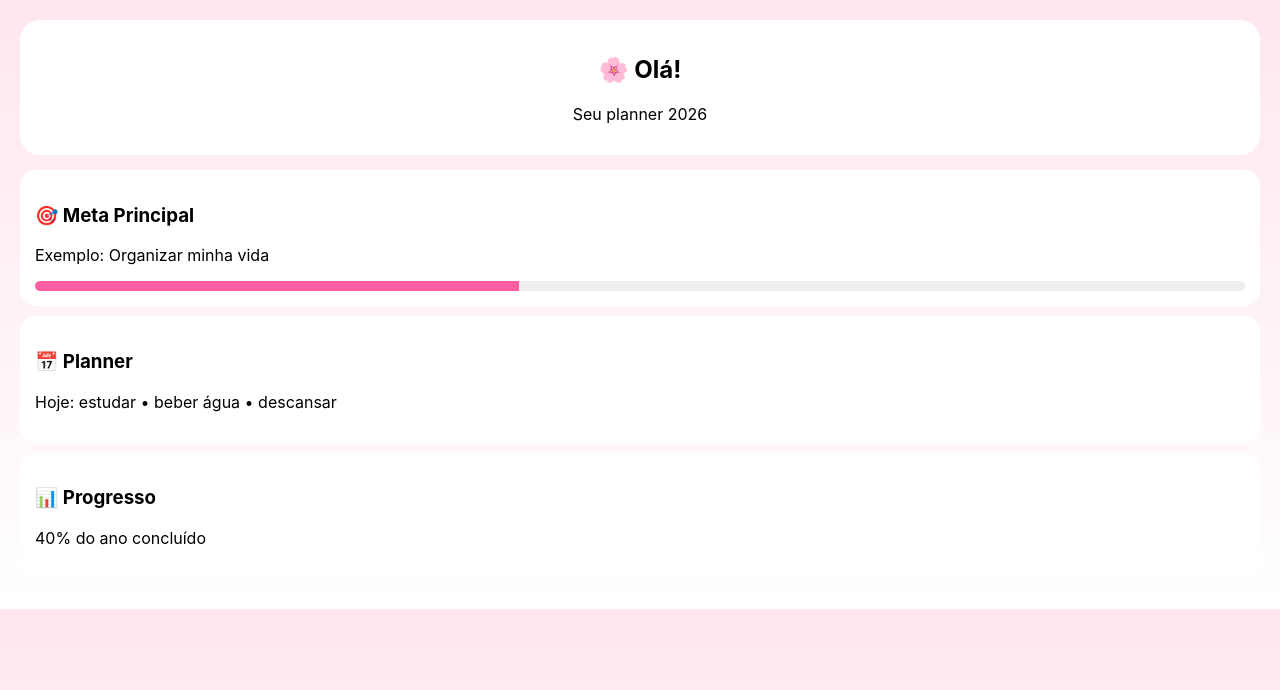
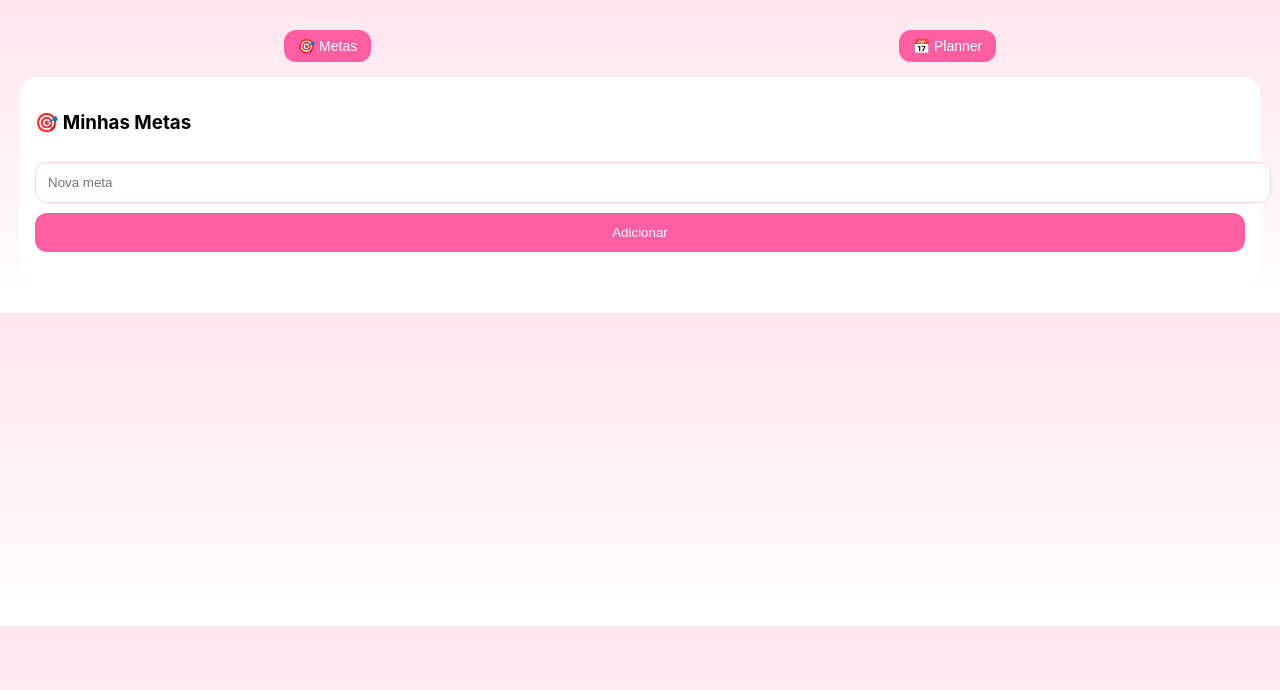
Before and after one commit to mariachiara2000/Minhas-Metas-2026, a plain HTML site: page index.html in a window 1280 px wide. Both pictures are taken after a click on the button "Entrar". Drawn offline with Linux system fonts and the light colour scheme.

Commit message:
Update index.html

```diff
--- a/index.html
+++ b/index.html
@@ -11,17 +11,9 @@ body {
   background: linear-gradient(#ffe6ef, #ffffff);
 }
 
-/* TELAS */
-.screen {
-  display: none;
-  padding: 20px;
-}
+.screen { display: none; padding: 20px; }
+.active { display: block; }
 
-.active {
-  display: block;
-}
-
-/* LOGIN */
 .login-card {
   max-width: 350px;
   margin: 100px auto;
@@ -32,35 +24,30 @@ body {
   text-align: center;
 }
 
-.login-card h1 {
-  color: #ff5fa2;
-}
-
-input {
+input, button {
   width: 100%;
   padding: 12px;
-  margin: 10px 0;
+  margin-top: 10px;
   border-radius: 12px;
   border: 1px solid #ffd1e4;
 }
 
 button {
-  width: 100%;
-  padding: 12px;
-  border: none;
-  border-radius: 14px;
   background: #ff5fa2;
   color: white;
-  font-size: 16px;
+  border: none;
 }
 
-/* APP */
-header {
-  background: white;
-  padding: 15px;
-  border-radius: 20px;
-  text-align: center;
+.menu {
+  display: flex;
+  justify-content: space-around;
   margin-bottom: 15px;
+}
+
+.menu button {
+  width: auto;
+  padding: 8px 14px;
+  font-size: 14px;
 }
 
 .card {
@@ -68,19 +55,6 @@ header {
   padding: 15px;
   border-radius: 16px;
   margin-bottom: 10px;
-}
-
-.progress {
-  height: 10px;
-  background: #eee;
-  border-radius: 10px;
-  overflow: hidden;
-}
-
-.progress div {
-  height: 100%;
-  width: 40%;
-  background: #ff5fa2;
 }
 </style>
 </head>
@@ -90,7 +64,7 @@ header {
 <!-- LOGIN -->
 <div id="login" class="screen active">
   <div class="login-card">
-    <h1>✨ Metas 2026</h1>
+    <h2>✨ Metas 2026</h2>
     <input placeholder="Email">
     <input type="password" placeholder="Senha">
     <button onclick="entrar()">Entrar</button>
@@ -99,34 +73,60 @@ header {
 
 <!-- APP -->
 <div id="app" class="screen">
-  <header>
-    <h2>🌸 Olá!</h2>
-    <p>Seu planner 2026</p>
-  </header>
 
-  <div class="card">
-    <h3>🎯 Meta Principal</h3>
-    <p>Exemplo: Organizar minha vida</p>
-    <div class="progress">
-      <div></div>
-    </div>
+  <!-- MENU -->
+  <div class="menu">
+    <button onclick="mostrar('metas')">🎯 Metas</button>
+    <button onclick="mostrar('planner')">📅 Planner</button>
   </div>
 
-  <div class="card">
-    <h3>📅 Planner</h3>
-    <p>Hoje: estudar • beber água • descansar</p>
+  <!-- METAS -->
+  <div id="metas" class="card">
+    <h3>🎯 Minhas Metas</h3>
+    <input id="novaMeta" placeholder="Nova meta">
+    <button onclick="addMeta()">Adicionar</button>
+    <ul id="listaMetas"></ul>
   </div>
 
-  <div class="card">
-    <h3>📊 Progresso</h3>
-    <p>40% do ano concluído</p>
+  <!-- PLANNER -->
+  <div id="planner" class="card" style="display:none;">
+    <h3>📅 Hoje</h3>
+    <input id="novaTarefa" placeholder="Nova tarefa">
+    <button onclick="addTarefa()">Adicionar</button>
+    <ul id="listaTarefas"></ul>
   </div>
+
 </div>
 
 <script>
 function entrar() {
-  document.getElementById("login").classList.remove("active");
-  document.getElementById("app").classList.add("active");
+  login.classList.remove("active");
+  app.classList.add("active");
+}
+
+function mostrar(secao) {
+  metas.style.display = secao === "metas" ? "block" : "none";
+  planner.style.display = secao === "planner" ? "block" : "none";
+}
+
+function addMeta() {
+  let texto = novaMeta.value;
+  if (!texto) return;
+  let li = document.createElement("li");
+  li.innerHTML = texto + " ❌";
+  li.onclick = () => li.remove();
+  listaMetas.appendChild(li);
+  novaMeta.value = "";
+}
+
+function addTarefa() {
+  let texto = novaTarefa.value;
+  if (!texto) return;
+  let li = document.createElement("li");
+  li.innerHTML = texto + " ✅";
+  li.onclick = () => li.remove();
+  listaTarefas.appendChild(li);
+  novaTarefa.value = "";
 }
 </script>
 
```
